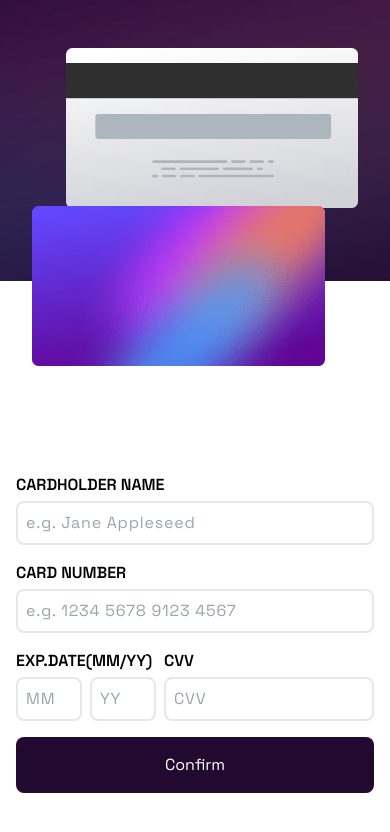
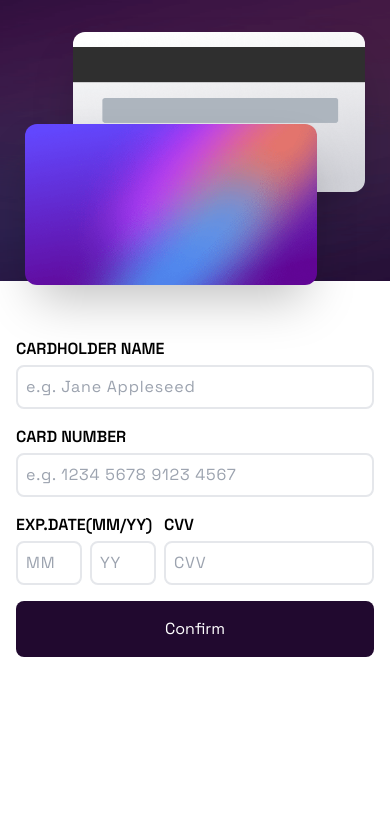
Before and after one commit to mihirbhatkar/fm-interactive-card-details, a React (Vite) app: page / in a window 390 px wide. Shown: the top 832 px of the page. Built offline with nearby package versions, Linux system fonts and the light colour scheme.

Commit message:
responsiveness is hard to do

```diff
--- a/src/App.jsx
+++ b/src/App.jsx
@@ -1,32 +1,32 @@
 function App() {
   return (
     <>
-      <div className="h-screen grid grid-rows-2 lg:grid-cols-2 lg:grid-rows-none place-content-center overflow-hidden relative">
+      <div className="min-h-screen flex flex-col items-center lg:grid lg:grid-cols-2 lg:grid-rows-none lg:place-content-center overflow-hidden relative">
         <img
           src="./images/bg-main-mobile.png"
           alt="mobile background"
-          className="absolute top-0 z-0 lg:hidden transform scale-x-[5] h-1/3"
+          className="absolute top-0 z-[-100] lg:hidden transform scale-x-[5] h-1/3"
         />
         <img
           src="./images/bg-main-desktop.png"
           alt=""
           className="absolute left-0 w-1/3 min-h-screen hidden lg:block"
         />
-        <div className="relative flex items-center justify-center ">
+        <div className="w-full flex flex-col items-center">
           <img
             src="./images/bg-card-back.png"
             alt="card back"
-            className="absolute z-10 right-8 top-12 lg:right-8 lg:bottom-0 max-w-md w-3/4"
+            className="max-w-xs w-3/4 relative z-10 top-8 left-6 shadow-2xl rounded-xl"
           />
 
           <img
             src="./images/bg-card-front.png"
             alt="card front"
-            className="absolute z-20 left-8 bottom-14 lg:left-8 lg:top-0 max-w-md w-3/4"
+            className="max-w-xs w-3/4 relative z-20 bottom-9 right-6 shadow-2xl rounded-xl"
           />
         </div>
 
-        <article className="relative p-4 grid place-content-center">
+        <article className="relative p-4 grid place-content-start">
           <form className="flex flex-col gap-4 max-w-md">
             <div className="space-y-1">
               <label htmlFor="name" className="font-semibold">
```
